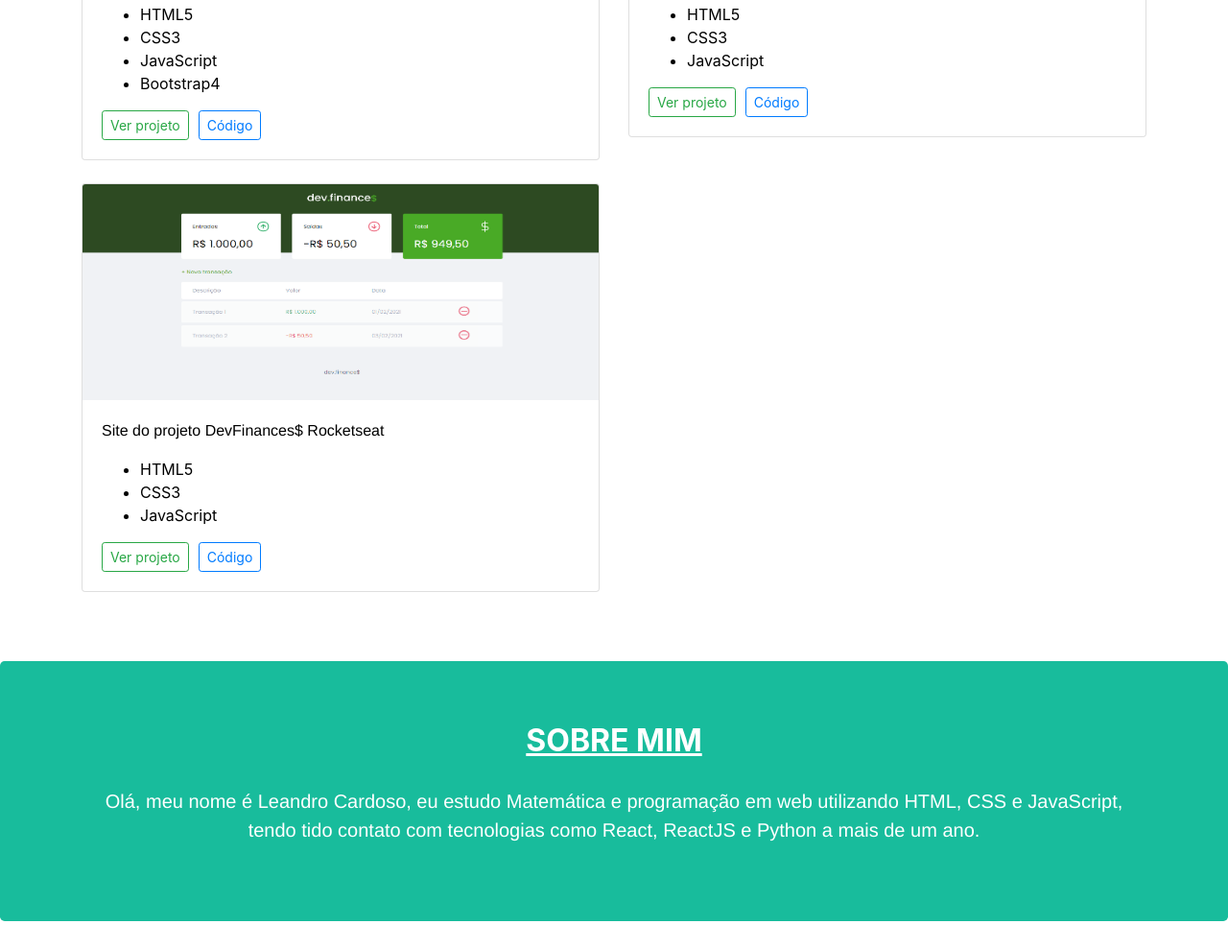
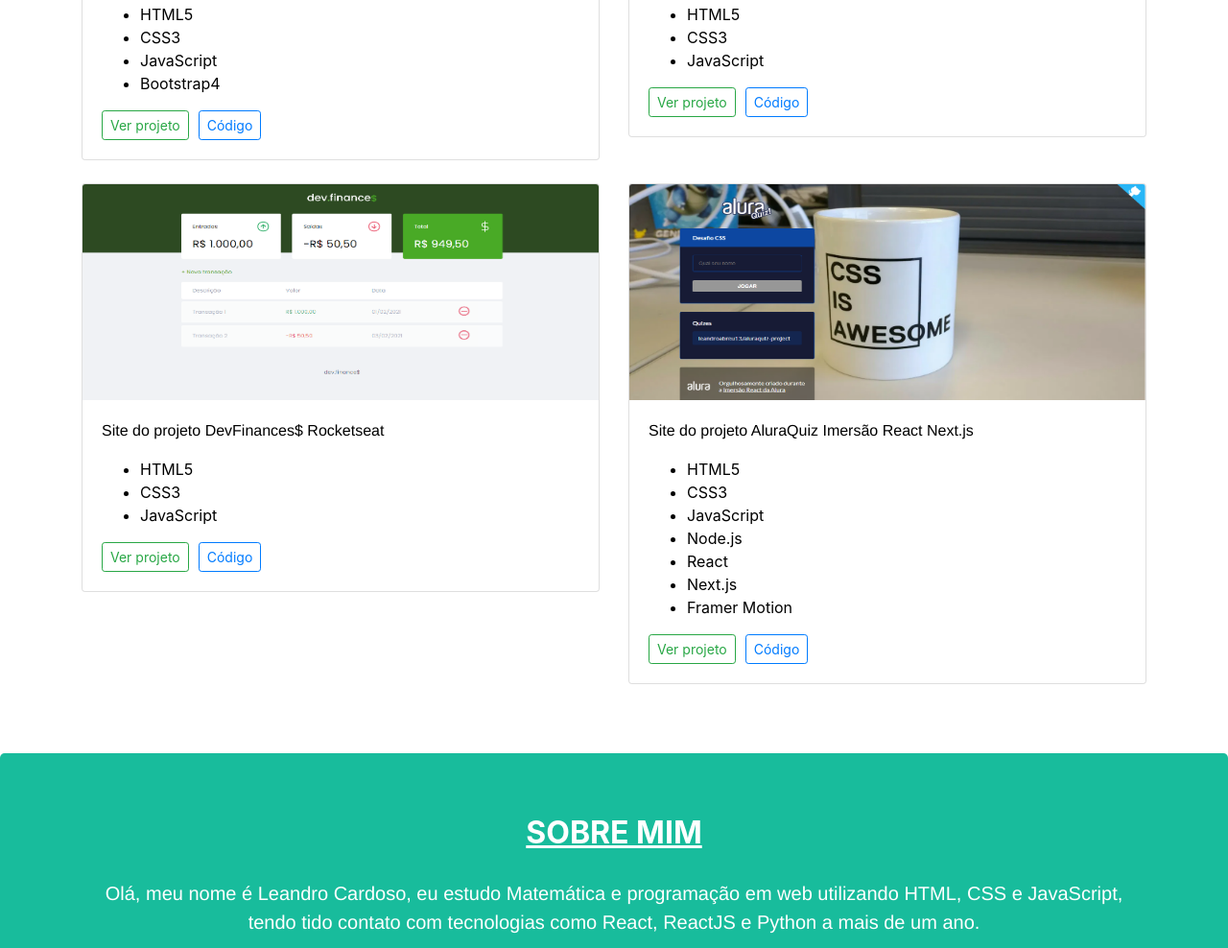
Before and after one commit to leandroabreu02/portfolio-site, a plain HTML site: page index.html in a window 1280 px wide. Shown: the part 1553-2541 px from the top of the page at 96% size. Drawn offline with nearby package versions, Linux system fonts and the light colour scheme.

Commit message:
modifications

```diff
--- a/index.html
+++ b/index.html
@@ -187,6 +187,30 @@
           </div>
         </div>
 
+        <div class="col-md-6">
+          <div class="card mb-4 box-shadow">
+            <img class="card-img-top" data-src="holder.js/100px225?theme=thumb&amp;bg=55595c&amp;fg=eceeef&amp;text=Thumbnail" alt="Thumbnail [100%x225]" style="height: 225px; width: 100%; display: block;" src="./img/aluraquiz.png" data-holder-rendered="true">
+            <div class="card-body corTerciaria">
+              <p class="card-text textWhiteBlack">Site do projeto AluraQuiz Imersão React Next.js</p>
+              <ul class="textWhiteBlack">
+                <li>HTML5</li>
+                <li>CSS3</li>
+                <li>JavaScript</li>
+                <li>Node.js</li>
+                <li>React</li>
+                <li>Next.js</li>
+                <li>Framer Motion</li>
+              </ul>
+              <div class="d-flex justify-content-between align-items-center">
+                <div class="btn-group">
+                  <a class="bottonSeeProject" href="https://aluraquiz-project.leandroabreu13.vercel.app/" target="_blank"><button type="button" class="btn btn-sm btn-outline-success">Ver projeto</button></a>
+                  <a href="https://github.com/leandroabreu13/aluraquiz-project" target="_blank"><button type="button" class="btn btn-sm btn-outline-primary">Código</button></a>
+                </div>
+              </div>
+            </div>
+          </div>
+        </div>
+
       </div>
     </div>
   </div>
```
Also changed, not shown: img/aluraquiz.png (added).
